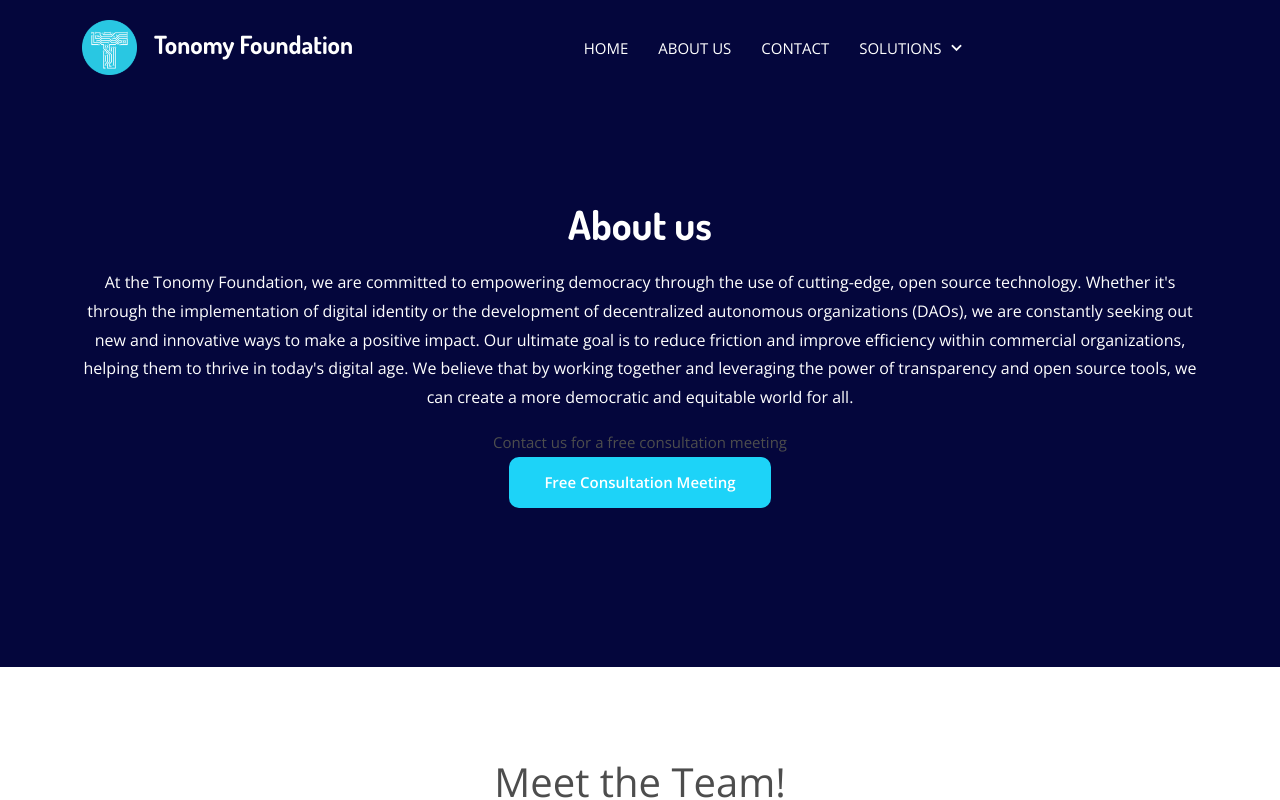
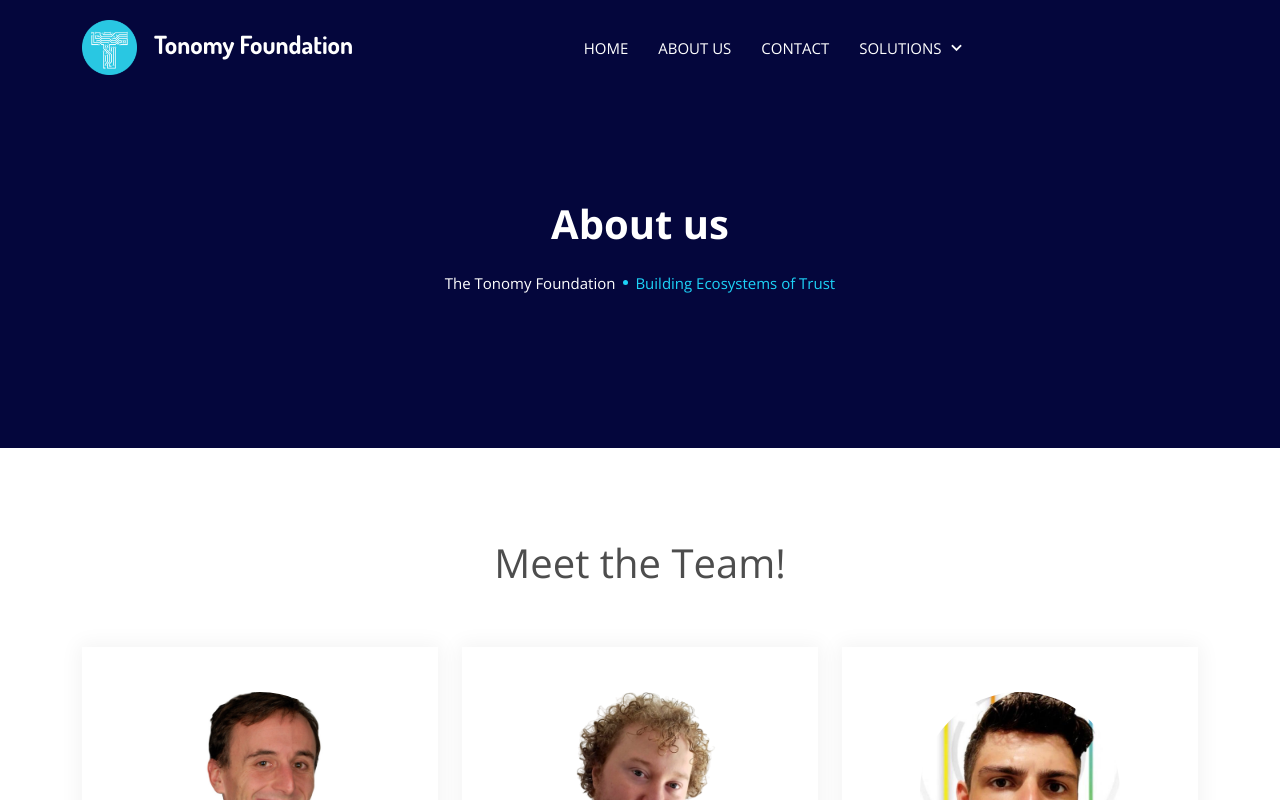
Before and after one commit to Tonomy-Foundation/Tonomy-Foundation-Next-Website, a Next.js app: page /about-us in a window 1280 px wide. Shown: the top 800 px of the page. Built offline with nearby package versions, Linux system fonts and the light colour scheme.

Commit message:
feat: Simplified page banner

```diff
--- a/components/Common/PageBanner.js
+++ b/components/Common/PageBanner.js
@@ -8,37 +8,17 @@
     return (
       <div className="page-title-area item-bg1">
         <div className="container">
-          <div className="page-title-content ">
-            <h2 className="AboutUsHeader">{pageTitle}</h2>
-            <p className="AboutUsText">
-              At the Tonomy Foundation, we are committed to empowering democracy
-              through the use of cutting-edge, open source technology. Whether
-              it's through the implementation of digital identity or the development
-              of decentralized autonomous organizations (DAOs), we are
-              constantly seeking out new and innovative ways to make a positive
-              impact. Our ultimate goal is to reduce friction and improve
-              efficiency within commercial organizations, helping them to thrive
-              in today's digital age. We believe that by working together and
-              leveraging the power of transparency and open source tools, we can
-              create a more democratic and equitable world for all.
-            </p>
-            <span>Contact us for a free consultation meeting</span>
-            {/* <ul>
+          <div className="page-title-content">
+              <h2>{pageTitle}</h2>
+              <ul>
                   <li>
                       <Link href={homePageUrl}>
                           <a>{homePageText}</a>
                       </Link>
                   </li>
                   <li>{activePageText}</li>
-                        </ul> */}
-
+              </ul>
           </div>
-
-        </div>
-        <div className="flex-container text-center">
-          <a className="default-btn btn-two" href="https://cal.com/shayan-salehis-btb8mk/30min" target="_blank">
-            Free Consultation Meeting
-          </a>
         </div>
       </div>
     );
--- a/pages/about-us.js
+++ b/pages/about-us.js
@@ -23,9 +23,9 @@
         </Head>
         <PageBanner
           pageTitle="About us"
-          // homePageUrl="/"
-          // homePageText="Home"
-          // activePageText="About us"
+          homePageUrl="/"
+          homePageText="The Tonomy Foundation"
+          activePageText="Building Ecosystems of Trust"
         />
 
         {/* <About /> */}
--- a/pages/contact.js
+++ b/pages/contact.js
@@ -18,10 +18,10 @@
           />
         </Head>
         <PageBanner
-          pageTitle="Contact us"
+          pageTitle="About us"
           homePageUrl="/"
-          homePageText="Home"
-          activePageText="Contact us"
+          homePageText="The Tonomy Foundation"
+          activePageText="Building Ecosystems of Trust"
         />
 
         <ContactInfo />
```
Lines whose indentation alone changed are shown as unchanged.
